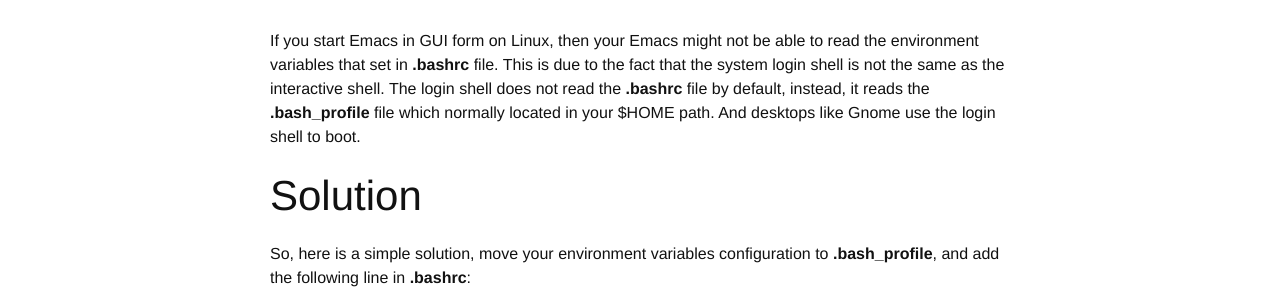
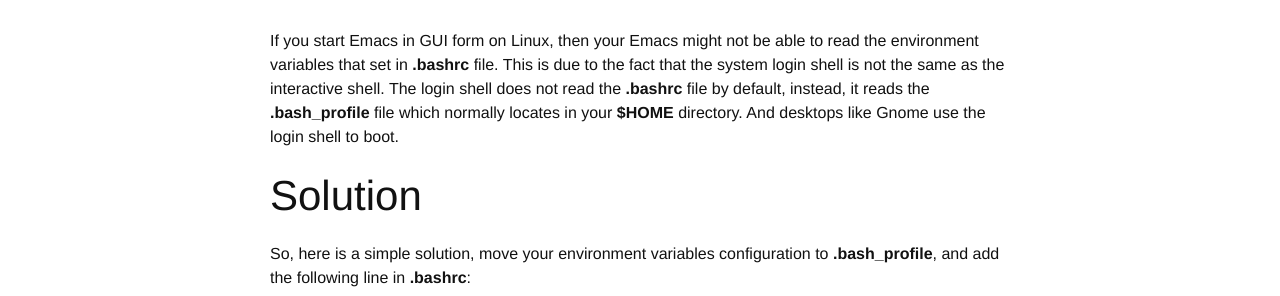
Before and after one commit to trivialfis/trivialfis.github.io, a Jekyll site: the page built from _posts/2017-11-27-Fix Emacs not recognizing environment variables.md, in a window 1280 px wide. Shown: the part 323-619 px from the top of the page. Built offline with Jekyll 4.4.1, drawn with Linux system fonts in a browser that asks for light colours.

Commit message:
Fix typo

```diff
--- a/_posts/2017-11-27-Fix Emacs not recognizing environment variables.md
+++ b/_posts/2017-11-27-Fix Emacs not recognizing environment variables.md
@@ -6,7 +6,7 @@
 ---
 
 # Problem
-If you start Emacs in GUI form on Linux, then your Emacs might not be able to read the environment variables that set in **.bashrc** file. This is due to the fact that the system login shell is not the same as the interactive shell. The login shell does not read the **.bashrc** file by default, instead, it reads the **.bash_profile** file which normally located in your $HOME path. And desktops like Gnome use the login shell to boot.
+If you start Emacs in GUI form on Linux, then your Emacs might not be able to read the environment variables that set in **.bashrc** file. This is due to the fact that the system login shell is not the same as the interactive shell. The login shell does not read the **.bashrc** file by default, instead, it reads the **.bash_profile** file which normally locates in your **$HOME** directory. And desktops like Gnome use the login shell to boot.
 
 # Solution
 So, here is a simple solution, move your environment variables configuration to **.bash_profile**, and add the following line in **.bashrc**:
```
